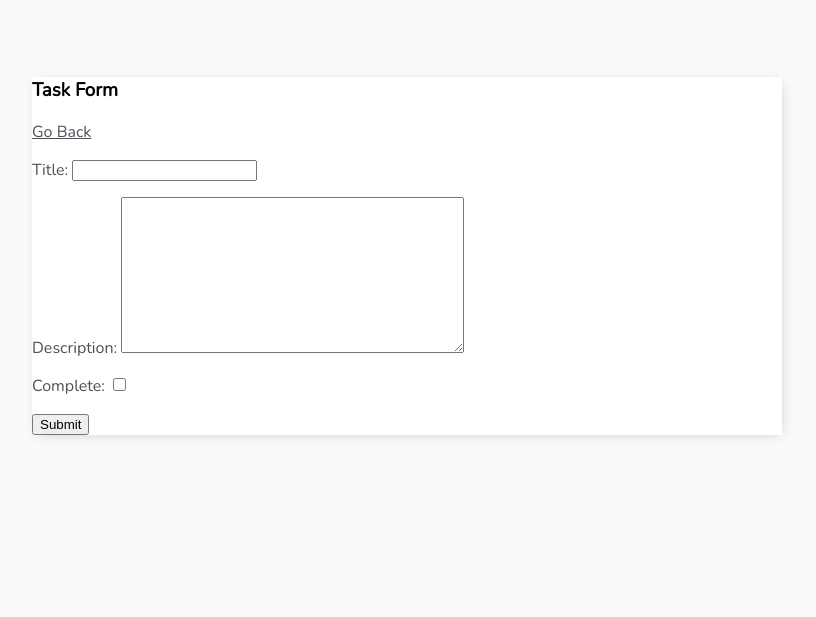
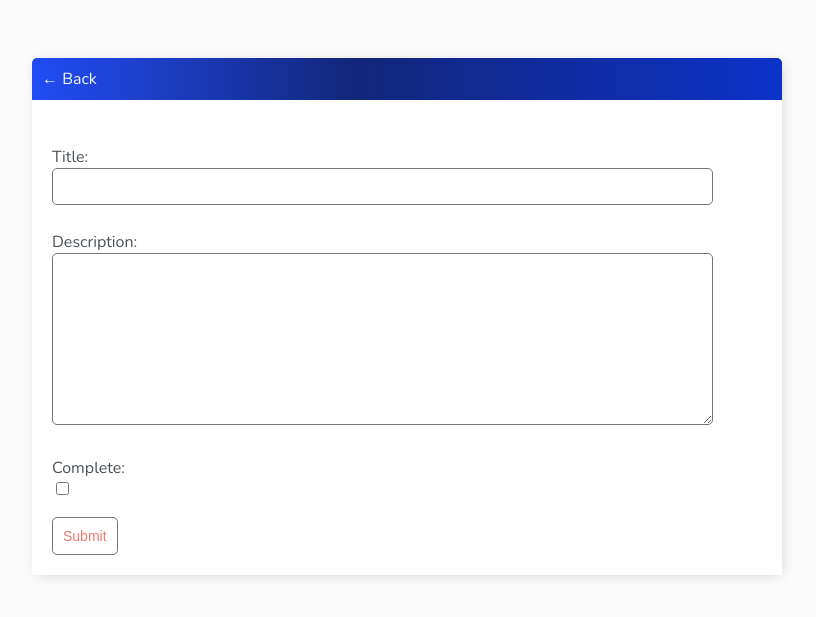
Before and after one commit to boiko88/To-do-list, a Django app: page /task-create/ in a window 1280 px wide. Shown: the top 617 px of the page, without its empty margins (233-1049 px from the left). Run offline with Django 4.2, Linux system fonts and the light colour scheme; a user stored in the database is signed in; some web fonts are replaced.

Commit message:
looks like finished styling

```diff
--- a/todo_list/base/templates/base/main.html
+++ b/todo_list/base/templates/base/main.html
@@ -47,7 +47,7 @@
                 color: #fff;
                 padding: 10px;
                 border-radius: 5px 5px 0 0;
-                background: linear-gradient(90deg, #EEA390 0%, #EB796F 43%, #EB796F 100%);
+                background: linear-gradient(90deg, #224cf5 0%, #12277a 43%, #0c32c9 100%);
             }
 
             .header-bar a {
@@ -97,6 +97,50 @@
                 line-height: 0;
             }
 
+            #search-add-wrapper {
+                display: flex;
+                justify-content: space-between;
+                align-items: center;
+                padding: 10px;
+            }
+
+            #add-link {
+                color: #EB796F;
+                text-decoration: none;
+                font-size: 42;
+                text-shadow: 1px 1px #81413b;
+            }
+
+            input[type=text],
+            input[type=password],
+            textarea {
+                border: 1px solid #757575;
+                border-radius: 5px;
+                padding: 10px;
+                width: 90%;
+            }
+
+            label {
+                padding-top: 10px !important;
+                display: block;
+            }
+
+
+            .button {
+                border: 1px solid #757575;
+                background-color: #FFF;
+                color: #EB796F;
+                padding: 10px;
+                font-size: 14px;
+                border-radius: 5px;
+                cursor: pointer;
+                text-decoration: none;
+            }
+
+            .card-body {
+                padding: 20px;
+            }
+
         </style>
     </head>
     <body>
--- a/todo_list/base/templates/base/task_form.html
+++ b/todo_list/base/templates/base/task_form.html
@@ -2,13 +2,18 @@
 {% block content %}
 
 
-<h3>Task Form</h3>
-<a href="{% url 'tasks' %}">Go Back</a>
+<div class="header-bar" >
+    <a href="{% url 'tasks' %}">&#8592; Back</a>
+</div>
 
-<form method ="POST" action="">
-    {%csrf_token%}
-    {{form.as_p}}
-    <input type="submit" value="Submit">
-</form>
+<div class="card-body">
+    <form method ="POST" action="">
+        {%csrf_token%}
+        {{form.as_p}}
+        <input class="button" type="submit" value="Submit">
+    </form>
+</div>
+
+
 
 {% endblock content %}
```
Also changed, not shown: todo_list/base/templates/base/login.html (+12 -7 lines), todo_list/base/templates/base/register.html (+12 -7 lines), todo_list/base/templates/base/task_confirm_delete.html (+12 -6 lines), todo_list/base/templates/base/task_list.html (+7 -7 lines), todo_list/db.sqlite3.
